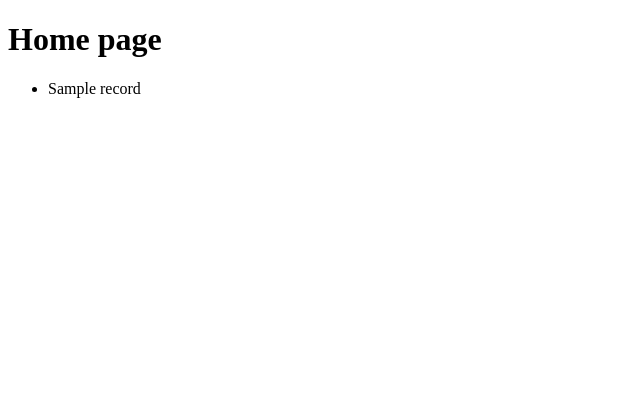
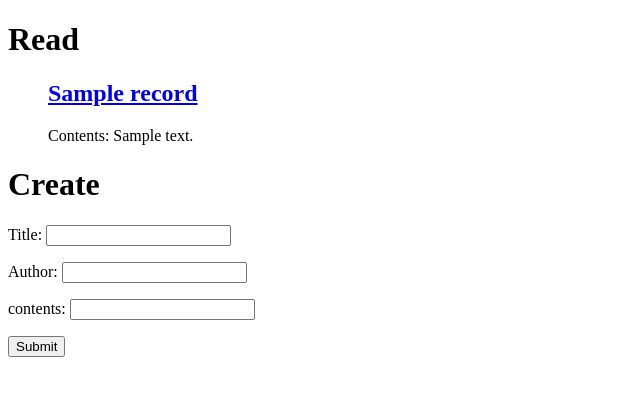
Before and after one commit to thanhtrungit25/ci2_test1, a CodeIgniter app: the page made by application/views/home.php in a window 1280 px wide. Shown: the top 396 px of the page, without its empty margins (0-640 px from the left). Run offline with CodeIgniter, Linux system fonts and the light colour scheme; the template is opened without the code that fills it: most values are stand-ins (such as "Sample title", 1, 10 or a date in 2020).

Commit message:
day-4 crud with ci

```diff
--- a/application/config/autoload.php
+++ b/application/config/autoload.php
@@ -109,7 +109,7 @@ $autoload['language'] = array();
 |
 */
 
-$autoload['model'] = array();
+$autoload['model'] = array('site_model');
 
 
 /* End of file autoload.php */
--- a/application/config/config.php
+++ b/application/config/config.php
@@ -289,7 +289,7 @@ $config['cookie_secure']	= FALSE;
 | COOKIE data is encountered
 |
 */
-$config['global_xss_filtering'] = FALSE;
+$config['global_xss_filtering'] = TRUE;
 
 /*
 |--------------------------------------------------------------------------
--- a/application/models/site_model.php
+++ b/application/models/site_model.php
@@ -15,4 +15,28 @@ class Site_model extends CI_Model
         return $data;
     }
 
+    function get_records()
+    {
+        $query = $this->db->get('data');
+        return $query->result();
     }
+
+    function add_record($data)
+    {
+        $this->db->insert('data', $data);
+        return;
+    }
+
+    function update_record($data)
+    {
+        $this->db->where('id', 1);
+        $this->db->update('data', $data);
+    }
+
+    function delete_record()
+    {
+        $this->db->where('id', $this->uri->segment(3));
+        $this->db->delete('data');
+    }
+
+}
--- a/application/views/home.php
+++ b/application/views/home.php
@@ -6,12 +6,33 @@
 </head>
 <body>
     <div class="container">
-		<h1>Home page</h1>
+        <h1>Read</h1>
         <ul>
-		<?php foreach ($records as $row) : ?>
-			<li><?php echo $row->title; ?></li>
+        <?php if (isset($records)) : foreach ($records as $row) : ?>
+            <h2><?php echo anchor("site/delete/$row->id", $row->title); ?></h2>
+            <div>Contents: <?php echo $row->contents; ?></div>
         <?php endforeach; ?>
+        <?php else : ?>
+            <h2>No records returned.</h2>
+        <?php endif; ?>
         </ul>
+
+        <h1>Create</h1>
+        <?php echo form_open('site/create'); ?>
+        <p>
+            <label for="title">Title:</label>
+            <input type="text" name="title" id="title" value="<?php echo set_value(""); ?>">
+        </p>
+        <p>
+            <label for="author">Author:</label>
+            <input type="text" name="author" id="author" value="<?php echo set_value(""); ?>">
+        </p>
+        <p>
+            <label for="contents">contents:</label>
+            <input type="text" name="contents" id="contents" value="<?php echo set_value(""); ?>">
+        </p>
+        <p><input type="submit" value="Submit"/></p>
+        <?php echo form_close(); ?>
     </div>
 
 </body>
```
Also changed, not shown: application/controllers/site.php (+32 -2 lines). Lines whose indentation alone changed are shown as unchanged.
